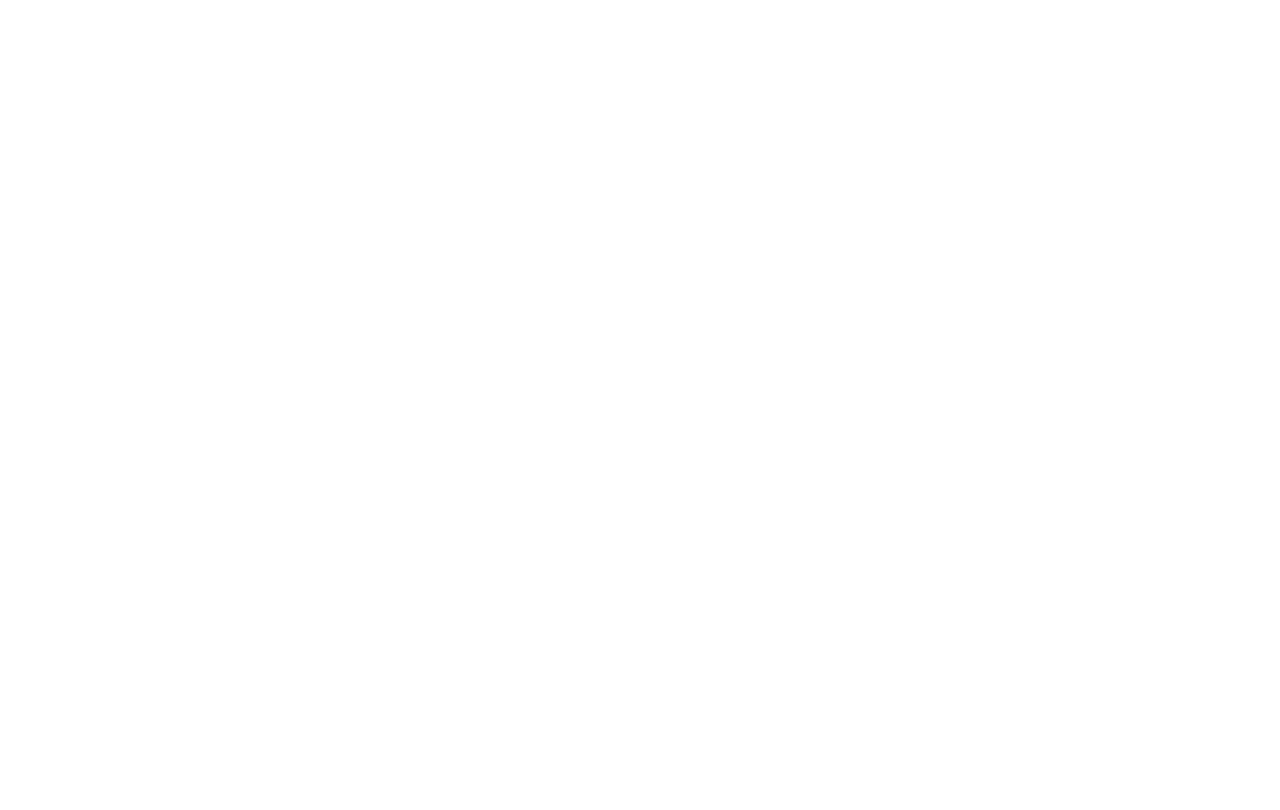
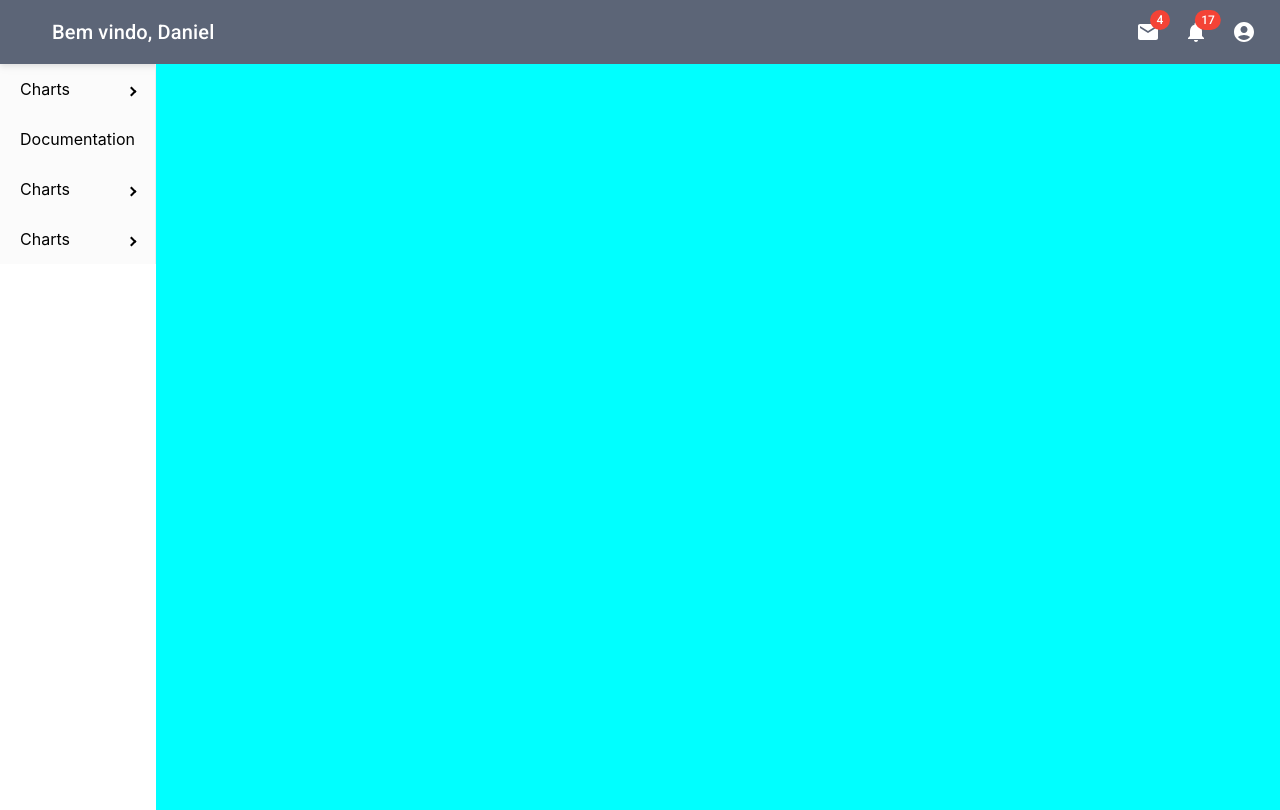
Before and after one commit to DanielDante15/react-learning, a React (Create React App) app: page /dashboard in a window 1280 px wide. Before the commit this address had no page. Built offline with nearby package versions, Linux system fonts and the light colour scheme.

Commit message:
adding dashboard screen

```diff
--- a/package.json
+++ b/package.json
@@ -15,6 +15,7 @@
     "react-dom": "^18.2.0",
     "react-icons": "^4.4.0",
     "react-mask-field": "^3.0.1",
+    "react-pro-sidebar": "^1.0.0-alpha.9",
     "react-router-dom": "^6.4.3",
     "react-scripts": "5.0.1",
     "swiper": "^8.3.2",
--- a/src/App.js
+++ b/src/App.js
@@ -4,15 +4,19 @@ import Pagina_Inicial from './Telas/paginaInicial';
 import Login from './Telas/login';
 import Cadastro from './Telas/cadastro';
 import {Route,BrowserRouter,Routes,Outlet} from 'react-router-dom'
+import DashBoard from './Telas/dasboard';
 
 export default function App() {
   return (
     <>
     <BrowserRouter>
     <Routes>
+
       <Route path='/' element={<Pagina_Inicial/>}/>
       <Route path='/login' element={<Login/>}/>
       <Route path='/cadastro' element={<Cadastro/>}/>
+      <Route path='/dashboard' element={<DashBoard/>}/>
+
     </Routes>
     </BrowserRouter>
     <Outlet/>
--- a/src/Telas/dasboard.jsx
+++ b/src/Telas/dasboard.jsx
@@ -1,4 +1,7 @@
-import "../css/App.css";
+import DashBoardView from "../components/Mui_Components/appBar";
+import { Sidebar, Menu, MenuItem, SubMenu } from 'react-pro-sidebar';
+
+import "../css/dashboard.css";
 
 
 
@@ -6,11 +9,37 @@ import "../css/App.css";
 export default function DashBoard() {
   return (
     <>
+      <DashBoardView />
+      <div className="dash-main">
 
-        <div>
-
+        <div className="dash-menu">
+          <Sidebar width="250">
+            <Menu>
+              <SubMenu  label="Charts">
+                <MenuItem> Pie charts </MenuItem>
+                <MenuItem> Line charts </MenuItem>
+              </SubMenu>
+              <MenuItem> Documentation </MenuItem>
+              <SubMenu  label="Charts">
+                <MenuItem> Line charts </MenuItem>
+                <MenuItem> Line charts </MenuItem>
+              </SubMenu>
+              <SubMenu  label="Charts">
+                <MenuItem> Line charts </MenuItem>
+                <MenuItem> Line charts </MenuItem>
+                <MenuItem> Line charts </MenuItem>
+                <MenuItem> Line charts </MenuItem>
+                <MenuItem> Line charts </MenuItem>
+              </SubMenu>
+            </Menu>
+          </Sidebar>
         </div>
 
+
+
+        <div className="dash-userView">
+        </div>
+      </div>
     </>
-  );
+  )
 }
--- /dev/null
+++ b/src/components/Mui_Components/appBar.jsx
@@ -0,0 +1,266 @@
+import * as React from 'react';
+import { styled, alpha } from '@mui/material/styles';
+import AppBar from '@mui/material/AppBar';
+import Box from '@mui/material/Box';
+import Toolbar from '@mui/material/Toolbar';
+import IconButton from '@mui/material/IconButton';
+import Typography from '@mui/material/Typography';
+import InputBase from '@mui/material/InputBase';
+import Badge from '@mui/material/Badge';
+import MenuItem from '@mui/material/MenuItem';
+import Menu from '@mui/material/Menu';
+import { ThemeProvider, createTheme } from "@mui/material/styles";
+import AccountCircle from '@mui/icons-material/AccountCircle';
+import MailIcon from '@mui/icons-material/Mail';
+import NotificationsIcon from '@mui/icons-material/Notifications';
+import { amber } from "@mui/material/colors";
+import MoreIcon from '@mui/icons-material/MoreVert';
+
+
+const getDesignTokens = (mode) => ({
+  palette: {
+    mode,
+    primary: {
+      ...amber,
+      ...(mode === "dark" && {
+        main: "#D8DEE9",
+      }),
+    },
+    ...(mode === "dark" && {
+      background: {
+        default: "#ffff",
+        paper: "#4C566A",
+      },
+    }),
+    text: {
+      ...(mode === "light"
+        ? {
+            primary: "#fff",
+            secondary: "#fff",
+          }
+        : {
+            primary: "#ffff",
+            secondary: "#fff",
+          }),
+    },
+  },
+});
+
+
+
+
+
+const Search = styled('div')(({ theme }) => ({
+  position: 'relative',
+  borderRadius: theme.shape.borderRadius,
+  backgroundColor: alpha(theme.palette.common.white, 0.15),
+  '&:hover': {
+    backgroundColor: alpha(theme.palette.common.white, 0.25),
+  },
+  marginRight: theme.spacing(2),
+  marginLeft: 0,
+  width: '100%',
+  [theme.breakpoints.up('sm')]: {
+    marginLeft: theme.spacing(3),
+    width: 'auto',
+  },
+}));
+
+const SearchIconWrapper = styled('div')(({ theme }) => ({
+  padding: theme.spacing(0, 2),
+  height: '100%',
+  position: 'absolute',
+  pointerEvents: 'none',
+  display: 'flex',
+  alignItems: 'center',
+  justifyContent: 'center',
+}));
+
+const StyledInputBase = styled(InputBase)(({ theme }) => ({
+  color: 'inherit',
+  '& .MuiInputBase-input': {
+    padding: theme.spacing(1, 1, 1, 0),
+    // vertical padding + font size from searchIcon
+    paddingLeft: `calc(1em + ${theme.spacing(4)})`,
+    transition: theme.transitions.create('width'),
+    width: '100%',
+    [theme.breakpoints.up('md')]: {
+      width: '20ch',
+    },
+  },
+}));
+
+const darkModeTheme = createTheme(getDesignTokens("dark"));
+
+export default function DashBoardView() {
+  const [anchorEl, setAnchorEl] = React.useState(null);
+  const [mobileMoreAnchorEl, setMobileMoreAnchorEl] = React.useState(null);
+
+  const isMenuOpen = Boolean(anchorEl);
+  const isMobileMenuOpen = Boolean(mobileMoreAnchorEl);
+
+  const handleProfileMenuOpen = (event) => {
+    setAnchorEl(event.currentTarget);
+  };
+
+  const handleMobileMenuClose = () => {
+    setMobileMoreAnchorEl(null);
+  };
+
+  const handleMenuClose = () => {
+    setAnchorEl(null);
+    handleMobileMenuClose();
+  };
+
+  const handleMobileMenuOpen = (event) => {
+    setMobileMoreAnchorEl(event.currentTarget);
+  };
+
+  const menuId = 'primary-search-account-menu';
+  const renderMenu = (
+    <Menu
+      anchorEl={anchorEl}
+      anchorOrigin={{
+        vertical: 'top',
+        horizontal: 'right',
+      }}
+      id={menuId}
+      keepMounted
+      transformOrigin={{
+        vertical: 'top',
+        horizontal: 'right',
+      }}
+      open={isMenuOpen}
+      onClose={handleMenuClose}
+    >
+      <MenuItem onClick={handleMenuClose}>Profile</MenuItem>
+      <MenuItem onClick={handleMenuClose}>My account</MenuItem>
+      <MenuItem onClick={handleMenuClose} ><a className='dash-exit' href="/">Exit</a></MenuItem>
+
+    </Menu>
+  );
+
+  const mobileMenuId = 'primary-search-account-menu-mobile';
+  const renderMobileMenu = (
+    <ThemeProvider theme={darkModeTheme}>
+    <Menu
+      anchorEl={mobileMoreAnchorEl}
+      anchorOrigin={{
+        vertical: 'top',
+        horizontal: 'right',
+      }}
+      id={mobileMenuId}
+      keepMounted
+      transformOrigin={{
+        vertical: 'top',
+        horizontal: 'right',
+      }}
+      open={isMobileMenuOpen}
+      onClose={handleMobileMenuClose}
+    >
+      <MenuItem>
+        <IconButton size="large" aria-label="show 4 new mails" color="inherit">
+          <Badge badgeContent={4} color="error">
+            <MailIcon />
+          </Badge>
+        </IconButton>
+        <p>Messages</p>
+      </MenuItem>
+      <MenuItem>
+        <IconButton
+          size="large"
+          aria-label="show 17 new notifications"
+          color="inherit"
+        >
+          <Badge badgeContent={17} color="error">
+            <NotificationsIcon />
+          </Badge>
+        </IconButton>
+        <p>Notifications</p>
+      </MenuItem>
+      <MenuItem onClick={handleProfileMenuOpen}>
+        <IconButton
+          size="large"
+          aria-label="account of current user"
+          aria-controls="primary-search-account-menu"
+          aria-haspopup="true"
+          color="inherit"
+        >
+          <AccountCircle />
+        </IconButton>
+        <p>Profile</p>
+      </MenuItem>
+    </Menu>
+    </ThemeProvider>
+  );
+
+  return (
+    <ThemeProvider theme={darkModeTheme}>
+    <Box sx={{ flexGrow: 1 }}>
+      <AppBar position="static">
+        <Toolbar>
+          <IconButton
+            size="large"
+            edge="start"
+            color="inherit"
+            aria-label="open drawer"
+            sx={{ mr: 2 }}
+          >
+
+          </IconButton>
+          <Typography
+            variant="h6"
+            noWrap
+            component="div"
+            sx={{ display: { xs: 'none', sm: 'block' } }}
+          >
+            Bem vindo, Daniel
+          </Typography>
+          <Box sx={{ flexGrow: 1 }} />
+          <Box sx={{ display: { xs: 'none', md: 'flex' } }}>
+            <IconButton size="large" aria-label="show 4 new mails" color="inherit">
+              <Badge badgeContent={4} color="error">
+                <MailIcon />
+              </Badge>
+            </IconButton>
+            <IconButton
+              size="large"
+              aria-label="show 17 new notifications"
+              color="inherit"
+            >
+              <Badge badgeContent={17} color="error">
+                <NotificationsIcon />
+              </Badge>
+            </IconButton>
+            <IconButton
+              size="large"
+              edge="end"
+              aria-label="account of current user"
+              aria-controls={menuId}
+              aria-haspopup="true"
+              onClick={handleProfileMenuOpen}
+              color="inherit"
+            >
+              <AccountCircle />
+            </IconButton>
+          </Box>
+          <Box sx={{ display: { xs: 'flex', md: 'none' } }}>
+            <IconButton
+              size="large"
+              aria-label="show more"
+              aria-controls={mobileMenuId}
+              aria-haspopup="true"
+              onClick={handleMobileMenuOpen}
+              color="inherit"
+            >
+              <MoreIcon />
+            </IconButton>
+          </Box>
+        </Toolbar>
+      </AppBar>
+      {renderMobileMenu}
+      {renderMenu}
+    </Box>
+    </ThemeProvider>
+  );
+}
--- /dev/null
+++ b/src/css/dashboard.css
@@ -0,0 +1,17 @@
+.dash-userView{
+    height: 93.2vh;
+    width: 100vw;
+    background-color: aqua;
+}
+
+.dash-main{
+display: flex;
+}
+
+.dash-menu{
+    width: 13vw;
+}
+.dash-exit{
+    color: white;
+    text-decoration: none;
+}
--- a/src/index.js
+++ b/src/index.js
@@ -3,13 +3,16 @@ import ReactDOM from 'react-dom/client';
 import './css/index.css';
 import reportWebVitals from './reportWebVitals';
 import App from './App';
+import { ProSidebarProvider } from 'react-pro-sidebar';
 
 
 
 const root = ReactDOM.createRoot(document.getElementById('root'));
 root.render(
   <React.StrictMode>
-    <App/>
+    <ProSidebarProvider>
+      <App />
+    </ProSidebarProvider>
   </React.StrictMode>
 );
 
```
Also changed, not shown: src/fetch.js (added), 1 other file (tests, documents, lock files or other folders).
